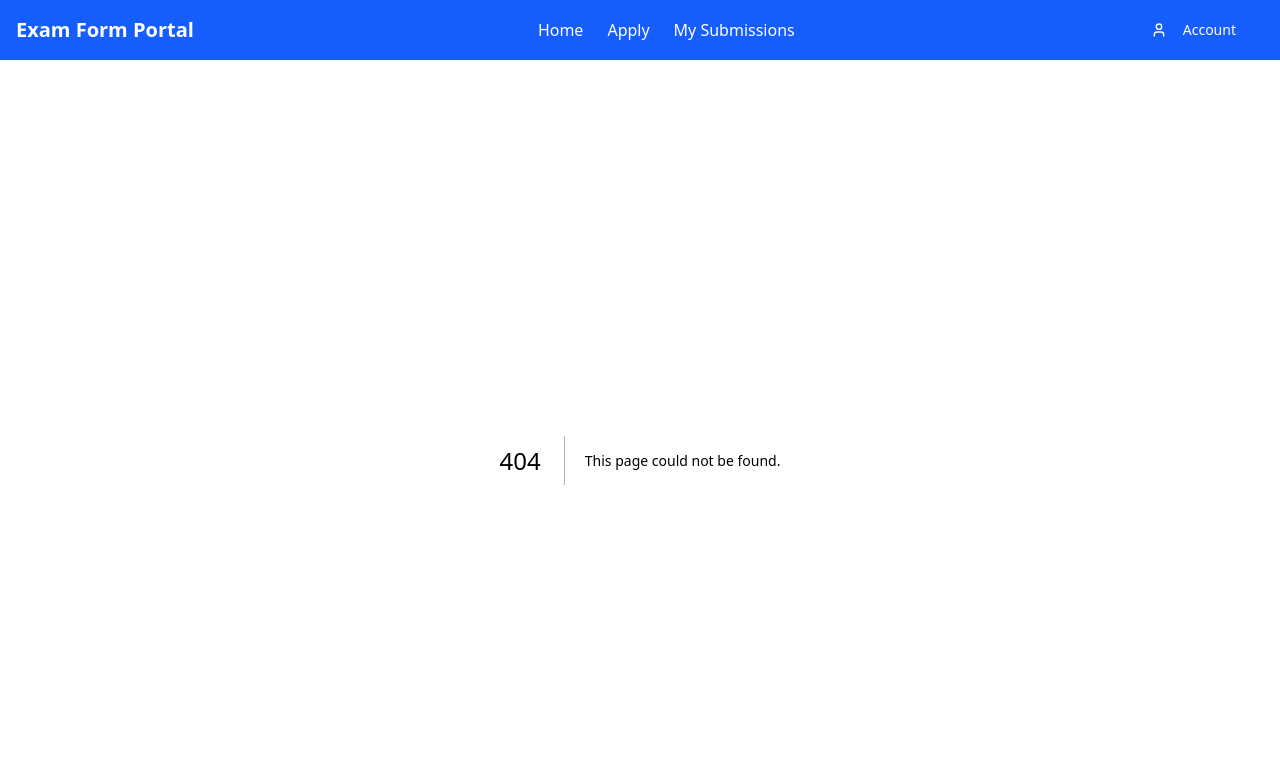
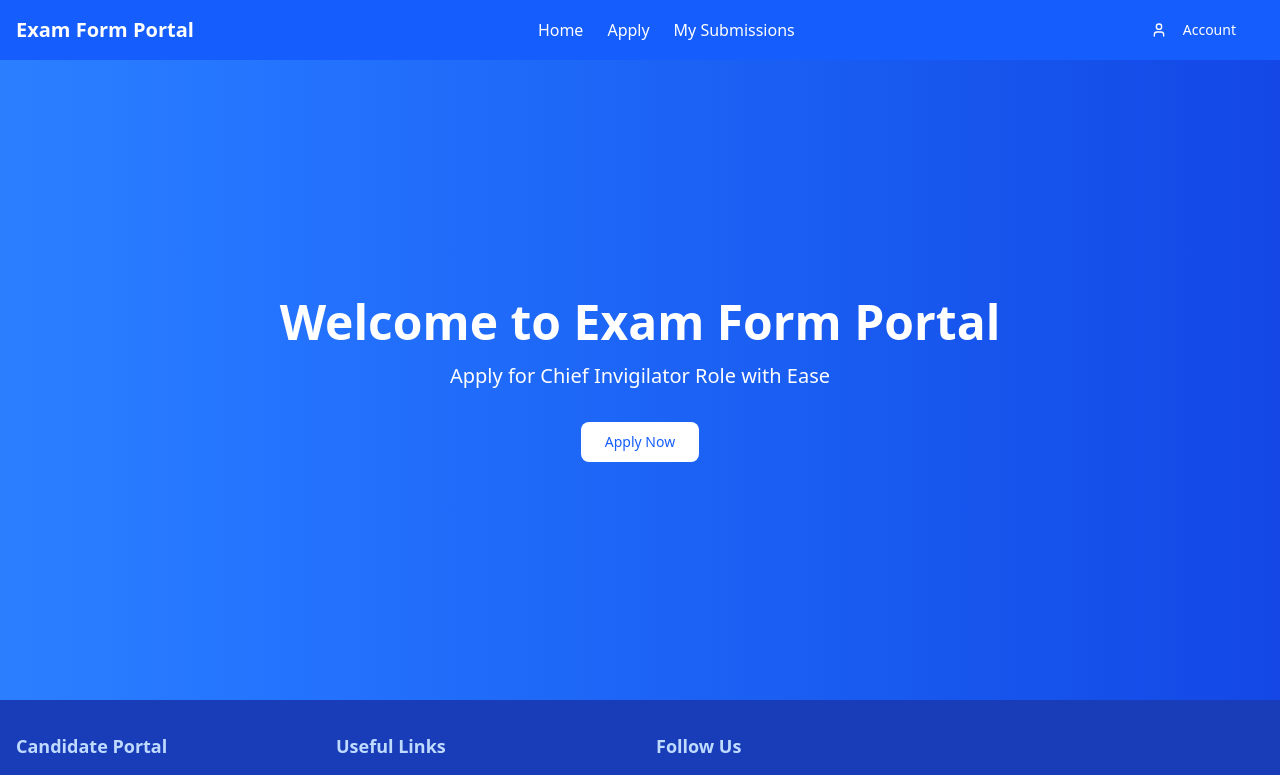
Before and after one commit to Pintunayak883/exam-form-portal, a Next.js app: page / in a window 1280 px wide. Before the commit this address had no page. Shown: the top 775 px of the page. Built offline with nearby package versions, Linux system fonts and the light colour scheme.

Commit message:
home page add

```diff
--- /dev/null
+++ b/src/app/page.tsx
@@ -0,0 +1,12 @@
+import HeroSection from "@/components/HomeScreen/HeroSection";
+import React from "react";
+
+const Home = () => {
+  return (
+    <>
+      <HeroSection />
+    </>
+  );
+};
+
+export default Home;
```
